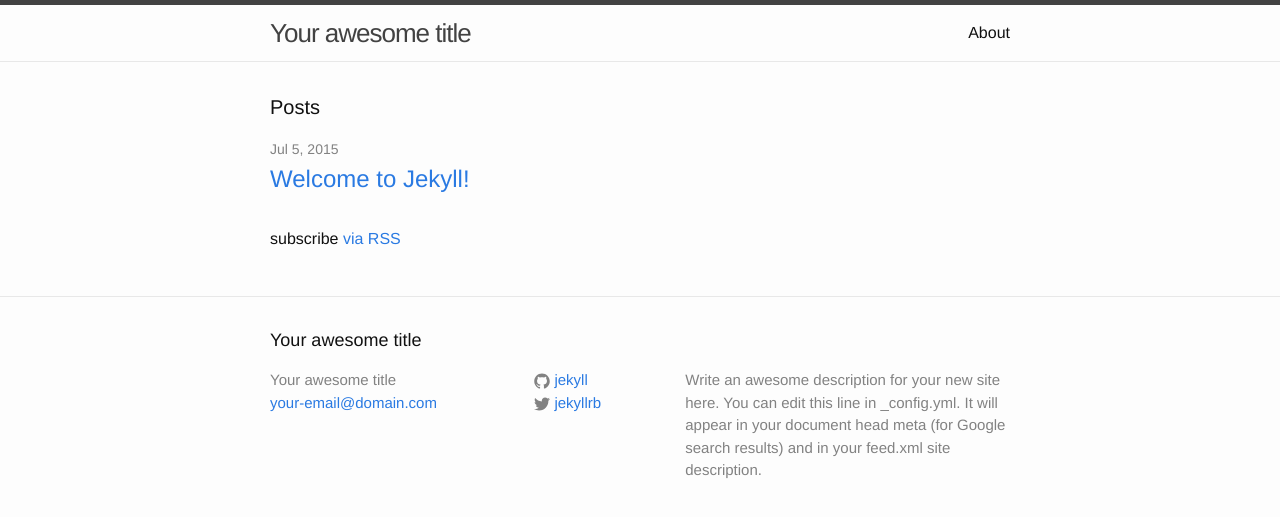
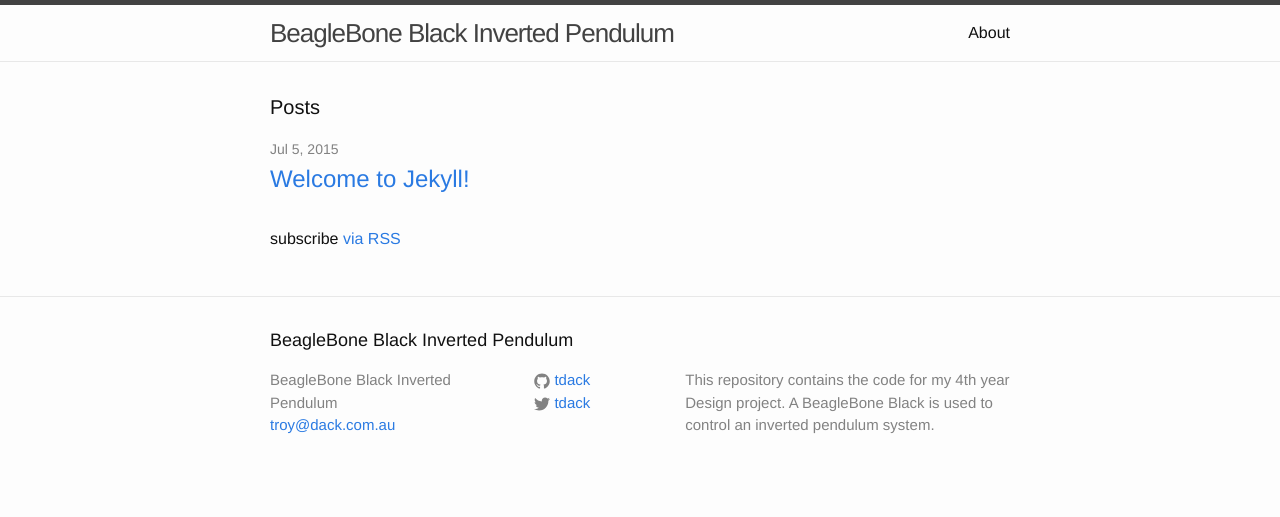
Before and after one commit to tdack/inverted-pendulum, a Jekyll site: the page built from index.html, in a window 1280 px wide. Shown: the top 517 px of the page. Built offline with Jekyll 4.4.1, drawn with Linux system fonts in a browser that asks for light colours.

Commit message:
Updated site information

```diff
--- a/_config.yml
+++ b/_config.yml
@@ -1,14 +1,13 @@
 # Site settings
-title: Your awesome title
-email: your-email@domain.com
-description: > # this means to ignore newlines until "baseurl:"
-  Write an awesome description for your new site here. You can edit this
-  line in _config.yml. It will appear in your document head meta (for
-  Google search results) and in your feed.xml site description.
-baseurl: "" # the subpath of your site, e.g. /blog/
-url: "http://yourdomain.com" # the base hostname & protocol for your site
-twitter_username: jekyllrb
-github_username:  jekyll
+title: BeagleBone Black Inverted Pendulum
+email: troy@dack.com.au
+description: >
+  This repository contains the code for my 4th year Design project.
+  A BeagleBone Black is used to control an inverted pendulum system.
+baseurl: "/inverted-pendulum" # the subpath of your site, e.g. /blog/
+url: "http://github.dack.com.au" # the base hostname & protocol for your site
+twitter_username: tdack
+github_username:  tdack
 
 # Build settings
 markdown: kramdown
```
